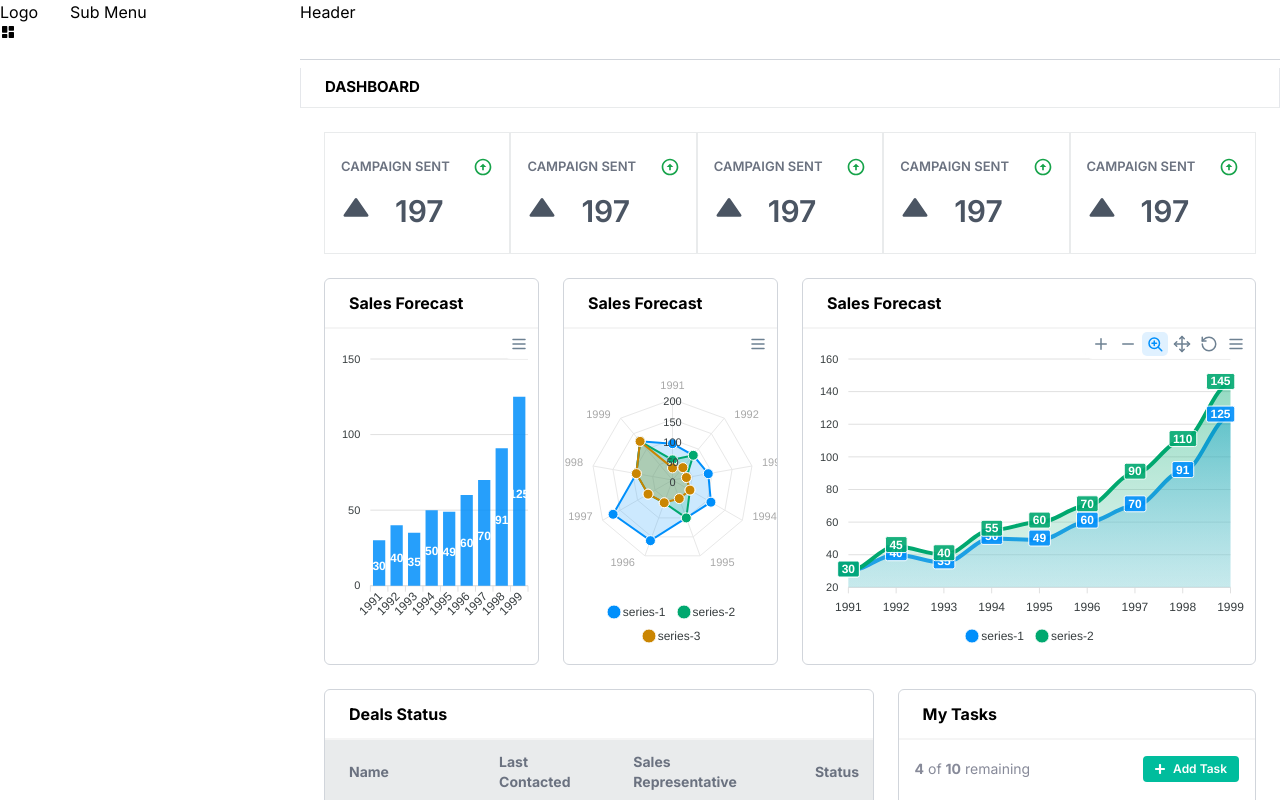
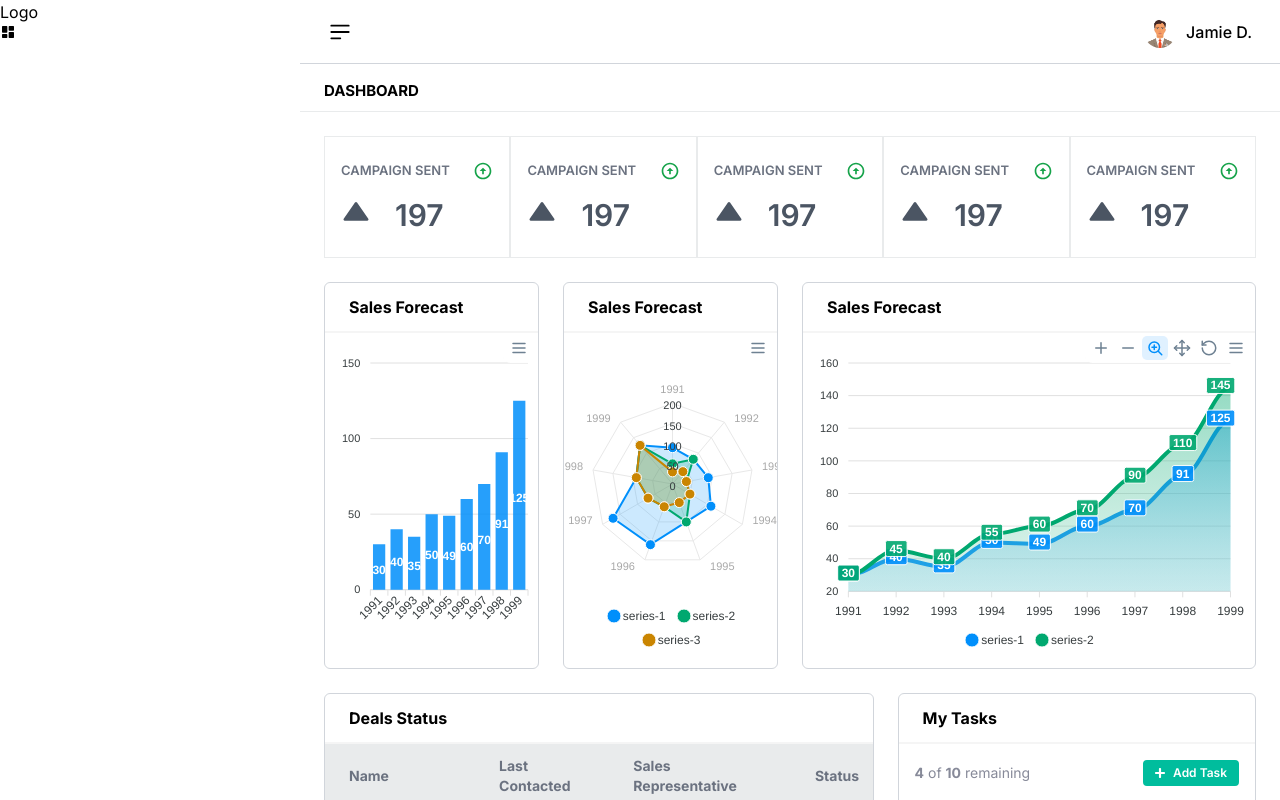
Before and after one commit to ashik194/nextjs-dashboard, a Next.js app: page /admin in a window 1280 px wide. Shown: the top 800 px of the page. Built offline with nearby package versions, Linux system fonts and the light colour scheme.

Commit message:
Sidebar Toggle Button added

```diff
--- a/app/(admin)/admin/page.js
+++ b/app/(admin)/admin/page.js
@@ -54,7 +54,7 @@ function Dashboard() {
   )
   return (
     <>
-        <div className='px-6 py-2 mt-2 border border-t-0 border-b-[#e9ebec] bg-white'>
+        <div className='px-6 py-2 mt-2 border-b border-b-[#e9ebec] bg-white'>
           <h4 className='text-[15px] font-bold uppercase '>Dashboard</h4>
       </div>
 
--- a/app/components/Header.js
+++ b/app/components/Header.js
@@ -1,9 +1,50 @@
-import React from 'react'
+'use client'
+import Link from 'next/link';
+import React, { useState } from 'react'
+import { HiMiniBars3BottomLeft } from "react-icons/hi2";
+import man from "@/public/man.jpg"
 
-function Header() {
+function Header(props) {
+  const [toggle, setToggle] = useState(true)
+    const menuToggle = () => {
+        setToggle(!toggle)
+        props.handleToggleValue(toggle)
+    }
+    const [userDetails, setUserDetails] = useState(false)
+    const userInfo = () => {
+        setUserDetails(!userDetails)
+    }
   return (
-    <div className='sticky top-0 bg-white min-h-[60px] z-50 border-b border-b-gray-300'>
-      Header
+    <div className='sticky top-0 bg-white min-h-[60px] z-50 border-b border-b-gray-300 flex justify-between items-center px-5 gap-4 h-16'>
+      <div className='flex justify-between'>
+        <div>
+          <button  onClick={menuToggle} className="hidden sm:block nav-link p-2 waves-effect me-auto">
+              <span className="sr-only">Menu Toggle Button</span>
+              <span className="flex items-center justify-center h-6 w-6">
+                  {/* <i className="ph ph-list text-2xl"></i> */}
+                  <HiMiniBars3BottomLeft className='text-2xl' />
+              </span>
+          </button>
+        </div>
+      </div>
+
+
+      <div className="relative">
+          <button data-fc-type="dropdown" data-fc-placement="bottom-end" onClick={userInfo} type="button" className="nav-link flex items-center gap-2.5 waves-effect p-2">
+              <img src={man.src} alt="user-image" className="rounded-full h-8 w-8"/>
+              <span className="md:flex items-center hidden">
+                  <span className="font-medium text-base">Jamie D.</span>
+                  <i className='ph ph-chevron-down'></i>
+              </span>
+          </button>
+          <div className={`${userDetails?'block':'hidden'} absolute  w-32 z-50 transition-[margin,opacity] duration-300 mt-2 bg-[#405189] shadow-lg border rounded-lg p-2`}>
+              <Link className="flex items-center py-2 px-3 rounded-md text-sm text-gray-100 hover:bg-gray-800" href="#">
+                  Log Out
+              </Link>
+          </div>
+      </div>
+
+
     </div>
   )
 }
--- a/app/components/Sidebar.js
+++ b/app/components/Sidebar.js
@@ -1,13 +1,17 @@
-import React from 'react'
+'use client'
+import React, { useState } from 'react'
 import SidebarIcon from './SidebarIcon'
 import SidebarSubMenu from './SidebarSubMenu'
 
-function Sidebar() {
+function Sidebar({toggleValue}) {
   return (
     <>
       <div className='flex'>
         <SidebarIcon />
-        <SidebarSubMenu />
+        {
+          toggleValue && <SidebarSubMenu />
+        }
+
       </div>
     </>
   )
--- a/app/layout.js
+++ b/app/layout.js
@@ -1,26 +1,32 @@
+'use client'
 import { Inter } from "next/font/google";
 import "./globals.css";
 import Sidebar from "./components/Sidebar";
 import Header from "./components/Header";
 import Footer from "./components/Footer";
+import { useState } from "react";
 
 const inter = Inter({ subsets: ["latin"] });
 
-export const metadata = {
-  title: "Create Next App",
-  description: "Generated by create next app",
-};
+// export const metadata = {
+//   title: "Create Next App",
+//   description: "Generated by create next app",
+// };
 
 export default function RootLayout({ children }) {
+  const [toggleValue, setToggleValue] = useState(false)
+    const handleToggleValue = (toggle) => {
+        setToggleValue(toggle)
+    }
   return (
     <html lang="en">
       <body className={inter.className}>
         <div className="flex ">
           <div className="min-w-[50px] w-[300px] max-w-[300px]">
-            <Sidebar />
+            <Sidebar toggleValue={toggleValue} />
           </div>
           <main className="flex-1">
-            <Header />
+            <Header handleToggleValue={handleToggleValue}/>
             {children}
             <Footer />
           </main>
```
